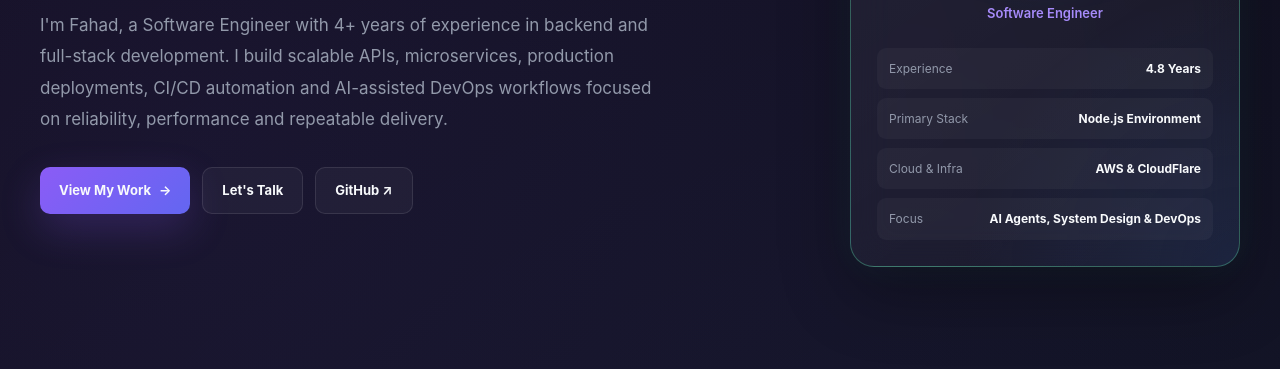
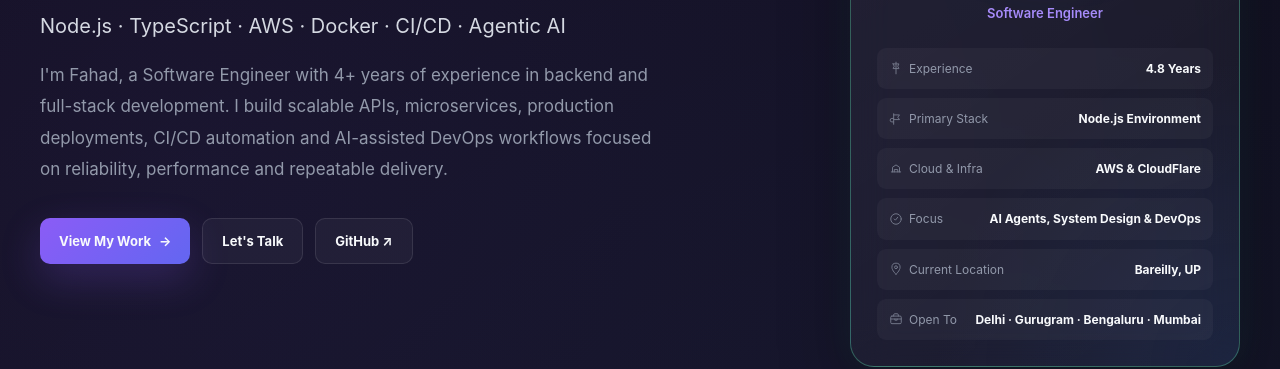
Before and after one commit to fahad1998-hub/portfolio, a plain HTML site: page index.html in a window 1280 px wide. Shown: the part 573-942 px from the top of the page. Drawn offline with Linux system fonts and the light colour scheme.

Commit message:
added location info in profile

```diff
--- a/index.html
+++ b/index.html
@@ -91,6 +91,24 @@
       fill: none;
     }
 
+    .profile-info .info span {
+      display: flex;
+      align-items: center;
+      gap: 6px;
+    }
+
+    .info-icon {
+      width: 14px;
+      height: 14px;
+      flex-shrink: 0;
+      fill: none;
+      stroke: currentColor;
+      stroke-width: 1.7;
+      stroke-linecap: round;
+      stroke-linejoin: round;
+      opacity: 0.7;
+    }
+
     .icon-box {
       width: 44px;
       height: 44px;
@@ -1581,25 +1599,72 @@
         <div class="role">Software Engineer</div>
 
         <div class="profile-info">
+
           <div class="info">
-            <span>Experience</span>
+            <span>
+              <svg class="info-icon" viewBox="0 0 24 24" aria-hidden="true">
+                <path d="M12 2v20M7 5h10l-2 4 2 4H7l2-4-2-4Z" />
+              </svg>
+              Experience
+            </span>
             <strong>4.8 Years</strong>
           </div>
 
           <div class="info">
-            <span>Primary Stack</span>
+            <span>
+              <svg class="info-icon" viewBox="0 0 24 24" aria-hidden="true">
+                <path d="M8 3v18M8 5h10l-3 4 3 4H8" />
+                <path d="M8 17H5a3 3 0 0 1 0-6h3" />
+              </svg>
+              Primary Stack
+            </span>
             <strong>Node.js Environment</strong>
           </div>
 
           <div class="info">
-            <span>Cloud & Infra</span>
+            <span>
+              <svg class="info-icon" viewBox="0 0 24 24" aria-hidden="true">
+                <path d="M4 17h16M6 17V9l6-4 6 4v8" />
+                <path d="M9 17v-4h6v4" />
+              </svg>
+              Cloud & Infra
+            </span>
             <strong>AWS & CloudFlare</strong>
           </div>
 
           <div class="info">
-            <span>Focus</span>
+            <span>
+              <svg class="info-icon" viewBox="0 0 24 24" aria-hidden="true">
+                <circle cx="12" cy="12" r="9" />
+                <path d="m9 12 2 2 4-5" />
+              </svg>
+              Focus
+            </span>
             <strong>AI Agents, System Design & DevOps</strong>
           </div>
+
+          <div class="info">
+            <span>
+              <svg class="info-icon" viewBox="0 0 24 24" aria-hidden="true">
+                <path d="M12 21s7-6.2 7-12a7 7 0 1 0-14 0c0 5.8 7 12 7 12Z" />
+                <circle cx="12" cy="9" r="2.5" />
+              </svg>
+              Current Location
+            </span>
+            <strong>Bareilly, UP</strong>
+          </div>
+          <div class="info">
+            <span>
+              <svg class="info-icon" viewBox="0 0 24 24" aria-hidden="true">
+                <rect x="3" y="7" width="18" height="13" rx="2" />
+                <path d="M8 7V5a2 2 0 0 1 2-2h4a2 2 0 0 1 2 2v2" />
+                <path d="M3 12h18M10 12v2h4v-2" />
+              </svg>
+              Open To
+            </span>
+            <strong>Delhi · Gurugram · Bengaluru · Mumbai</strong>
+          </div>
+
         </div>
       </div>
     </div>
```
